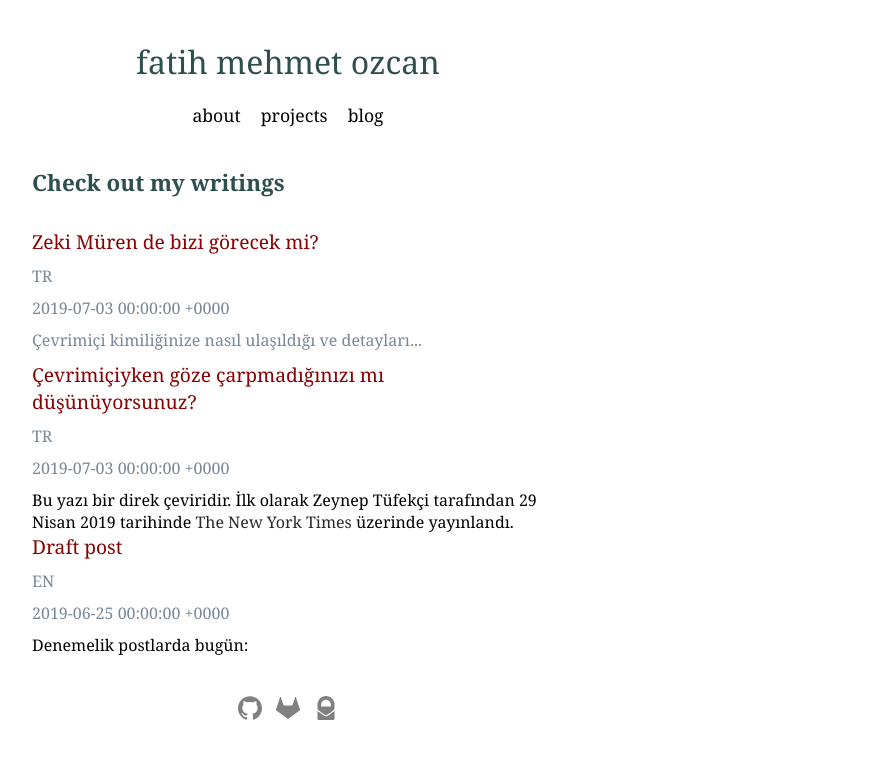
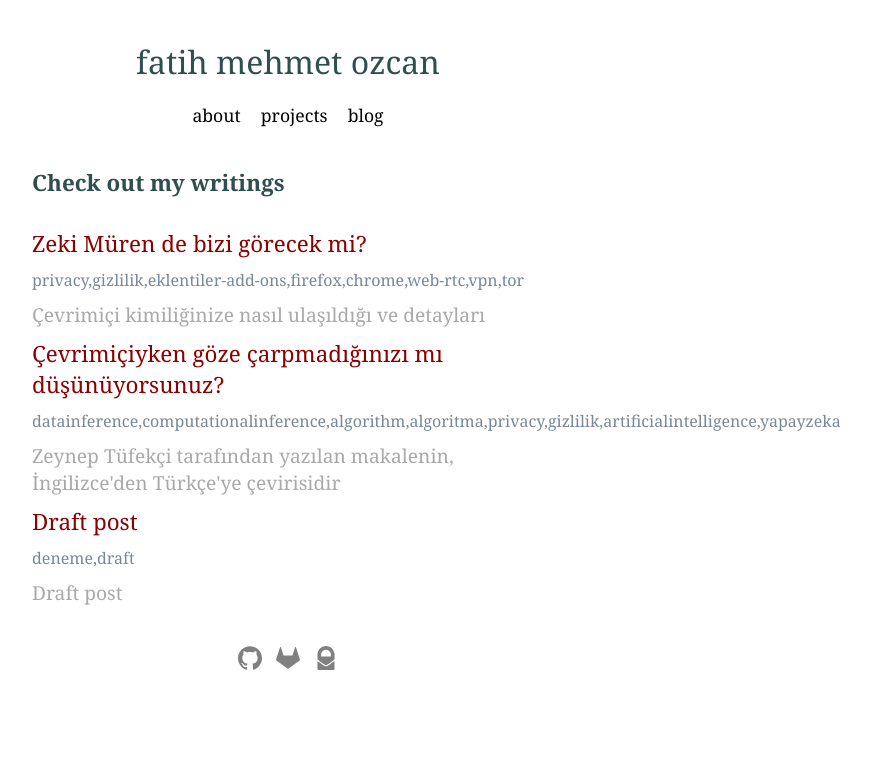
Before and after one commit to fatihmeh/fatihmeh.github.io, a Jekyll site: the page built from blog/index.html, in a window 1280 px wide. Shown: the top 759 px of the page, without its empty margins (352-1223 px from the left). Built offline with Jekyll 4.4.1, drawn with Linux system fonts in a browser that asks for light colours.

Commit message:
Blog listing update

```diff
--- a/_posts/2019-06-25-draft-post.md
+++ b/_posts/2019-06-25-draft-post.md
@@ -3,6 +3,8 @@ layout: post
 title: Draft post
 date: 2019-06-25
 lang: EN
+excerpt: Draft post
+tags: deneme, draft
 ---
 
 Denemelik postlarda bugün:
--- a/_posts/2019-07-03-cevrimici-dusunun.md
+++ b/_posts/2019-07-03-cevrimici-dusunun.md
@@ -3,6 +3,8 @@ layout: post
 title: Çevrimiçiyken göze çarpmadığınızı mı düşünüyorsunuz?
 date: 2019-07-03
 lang: TR
+excerpt: Zeynep Tüfekçi tarafından yazılan makalenin, İngilizce'den Türkçe'ye çevirisidir
+tags: data inference, computational inference, algorithm, algoritma, privacy, gizlilik, artificial intelligence, yapay zeka
 ---
 
 
--- a/_posts/2019-07-03-zeki-muren.md
+++ b/_posts/2019-07-03-zeki-muren.md
@@ -3,7 +3,8 @@ layout: post
 title: Zeki Müren de bizi görecek mi?
 date: 2019-07-03
 lang: TR
-excerpt: Çevrimiçi kimiliğinize nasıl ulaşıldığı ve detayları...
+excerpt: Çevrimiçi kimiliğinize nasıl ulaşıldığı ve detayları
+tags: privacy, gizlilik, eklentiler- add-ons, firefox, chrome, web-rtc, vpn, tor
 ---
 
 
--- a/blog/index.html
+++ b/blog/index.html
@@ -7,9 +7,8 @@ title: blog - fatih mehmet ozcan
 	  {% for post in site.posts %}
 		<li>
 		<a class="blog-header-text" href="{{ post.url }}" title="{{ post.title }}">{{ post.title }}</a>
-		<p class="blog-header-subtitle">{{ post.lang }}</p>
-		<p class="blog-header-subtitle">{{ post.date }}</p>
-		<p class="blog-header-subtitle">{{ post.excerpt }}</p>
+		<p class="blog-header-tags">{{ post.tags }}</p>
+		<p class="blog-header-excerpt">{{ post.excerpt }}</p>
 		</li>
 	  {% endfor %}
 	</ul>
--- a/css/main.css
+++ b/css/main.css
@@ -58,6 +58,20 @@ body {
 }
 
 
+/* links */
+
+li a{
+  color:rgb(42, 42, 42);
+}
+
+a {
+    text-decoration: none;
+}
+a:hover {
+    color:chocolate;
+}
+
+
 /* lists */
 
 .ul-project-list li {
@@ -72,25 +86,15 @@ list-style-type: none; margin-top:10px; margin-bottom:10px;
 }
 
 .blog-header-text {
-font-size:1.2rem; color: darkred;
+font-size:1.4rem; color: darkred; margin-top:30px;
 }
 
-.blog-header-subtitle {
+.blog-header-tags {
   color:LightSlateGray; margin-bottom:10px;margin-top:10px;
 }
 
-
-/* links */
-
-li a{
-  color:rgb(42, 42, 42);
-}
-
-a {
-    text-decoration: none;
-}
-a:hover {
-    color:chocolate;
+.blog-header-excerpt {
+  color: darkgray; margin-bottom:10px;margin-top:10px; font-size:1.2rem;
 }
 
 
@@ -104,7 +108,7 @@ a:hover {
 .post-date{
   font-size: 1.2rem;
   margin-bottom:20px;
-  color:LightSlateGrey;
+  color:LightSlateGray;
 }
 .post, .about {
   margin-bottom:40px;
```
